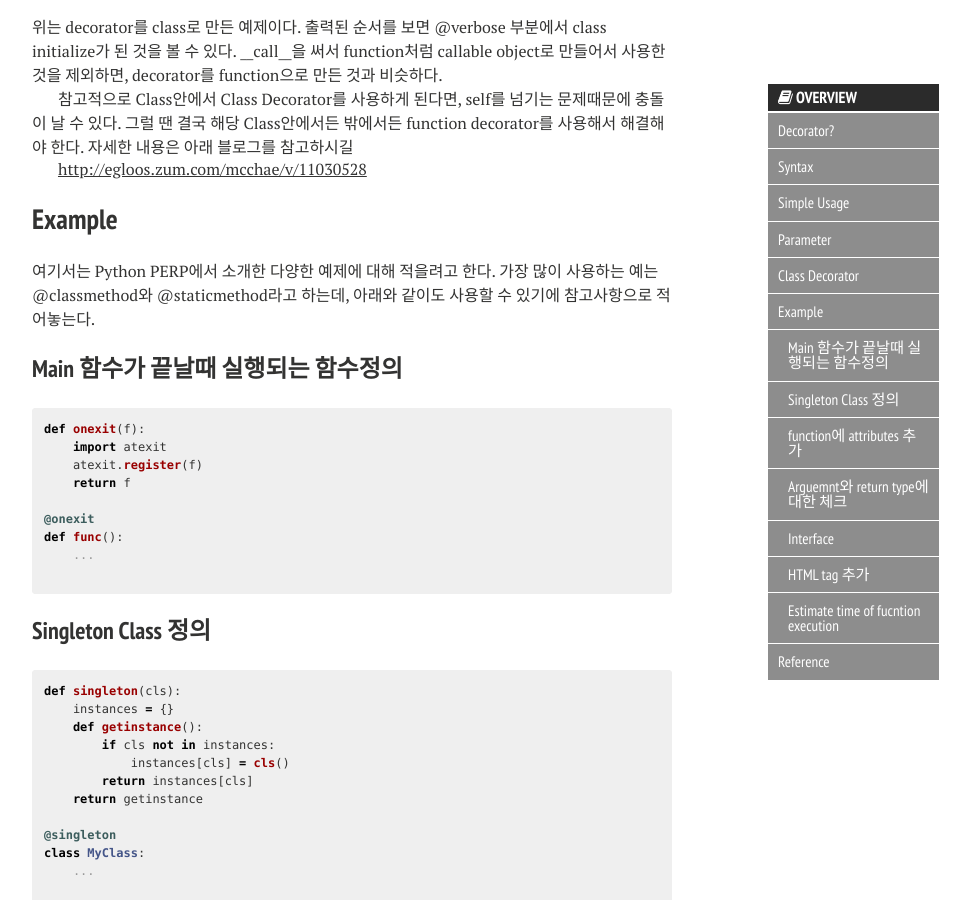
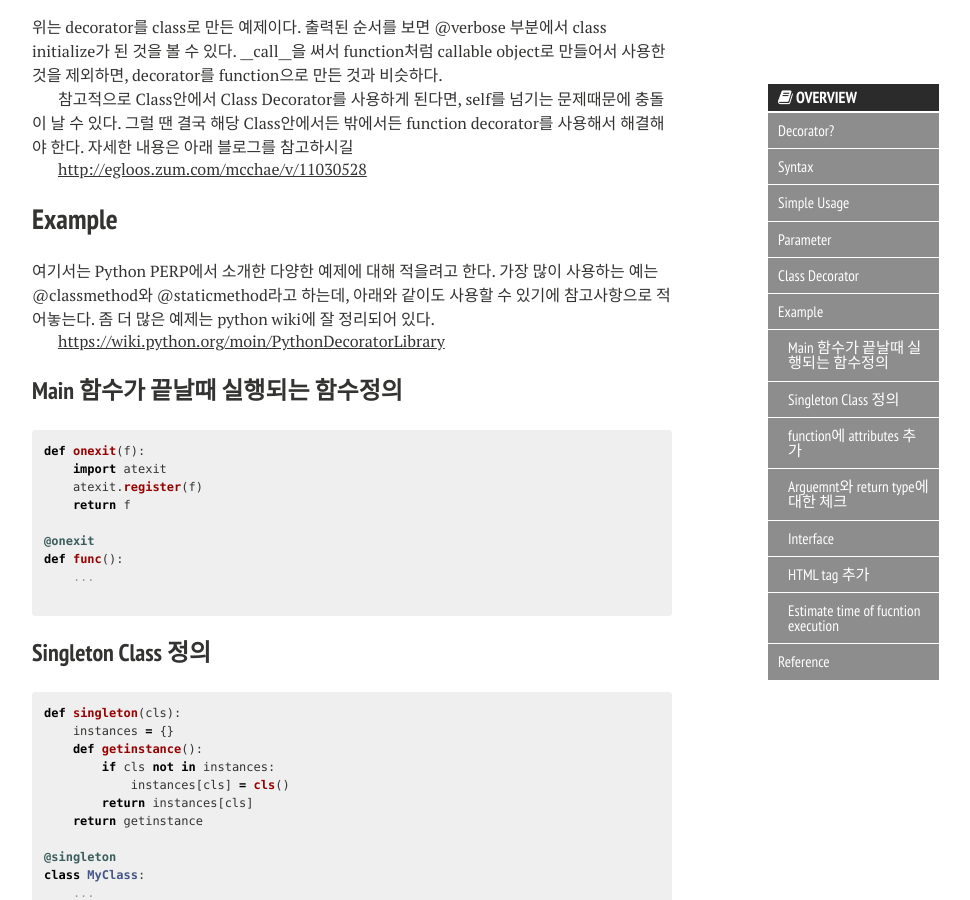
Before and after one commit to free-lunch/free-lunch.github.com, a Jekyll site: the page built from _posts/2016-02-18-python-decorator.md, in a window 1280 px wide and 900 px high, scrolled down 2961 px. Shown: the whole window, without its empty margins (288-1258 px from the left). Built offline with Jekyll 4.4.1, drawn with Linux system fonts in a browser that asks for light colours; nearby versions of some CDN libraries; comment, search, counter and statistics services are not loaded.

Commit message:
Modify a post "Python-decorator"

```diff
--- a/_posts/2016-02-18-python-decorator.md
+++ b/_posts/2016-02-18-python-decorator.md
@@ -150,6 +150,9 @@ decorator를 function으로 만든 것과 비슷하다.
 여기서는 Python PERP에서 소개한 다양한 예제에 대해 적을려고 한다.
 가장 많이 사용하는 예는 @classmethod와 @staticmethod라고 하는데,
 아래와 같이도 사용할 수 있기에 참고사항으로 적어놓는다.
+좀 더 많은 예제는 python wiki에 잘 정리되어 있다.
+
+<https://wiki.python.org/moin/PythonDecoratorLibrary>
 
 ### Main 함수가 끝날때 실행되는 함수정의
 
```
